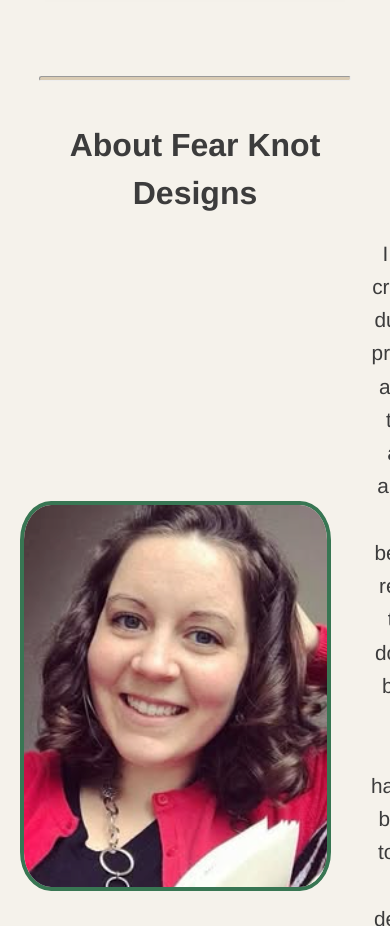
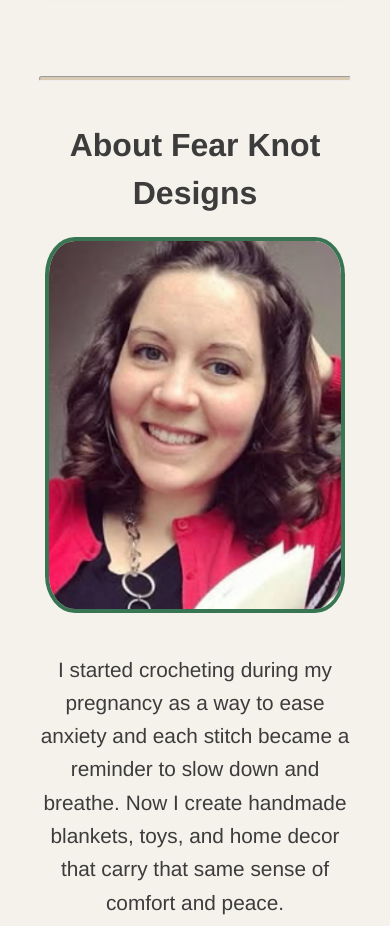
Before and after one commit to mdbrown33/fear-knot-designs, a plain HTML site: page index.html in a window 390 px wide. Shown: the part 3000-3926 px from the top of the page. Drawn offline with Linux system fonts and the light colour scheme.

Commit message:
fix overflow on mobile

```diff
--- a/styles.css
+++ b/styles.css
@@ -182,11 +182,11 @@ main {
     max-width: 800px;
     margin: 0 auto 60px auto;
     padding: 0 20px;
+    flex-direction: column;
 }
 
 #about-fear-knot {
     display: flex;
-    flex-direction: row;
     align-items: center;
     gap: 20px;
 }
@@ -222,6 +222,11 @@ main {
 }
 
 @media (max-width: 964px) {
+    html {
+      max-width: 100%;
+      overflow-x: hidden;
+    }
+
     .header-container {
         position: static;
     }
@@ -260,4 +265,23 @@ main {
   .product-window {
     margin: 10px auto;
   }
+
+  #about-fear-knot {
+      flex-direction: column;
+      text-align: center;
+  }
+
+  #creator {
+      width: 100%;
+      max-width: 300px;
+      height: auto;
+      border-radius: 10%;
+      border: 4px solid var(--main-color);
+      display: block;
+      margin: 0 auto;
+  }
+
+  #about-fear-knot p {
+      margin-top: 20px;
+  }
 }
```
